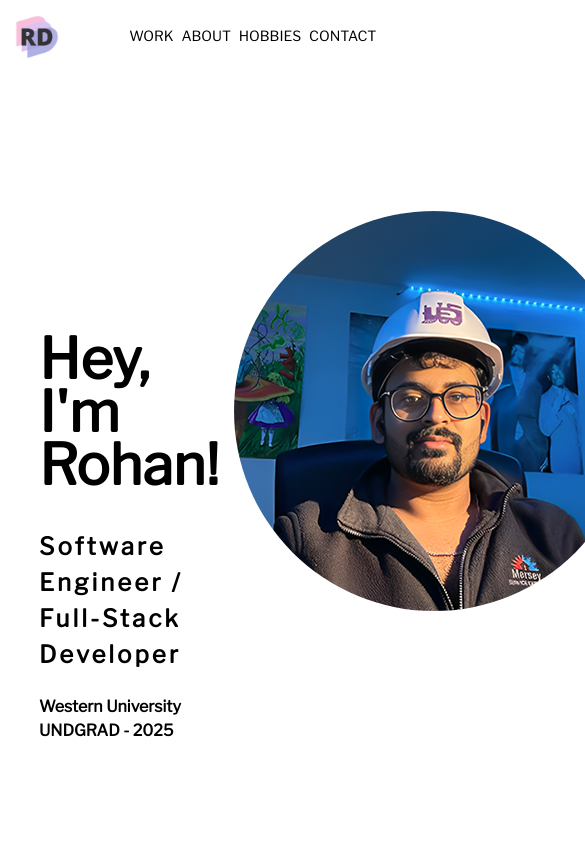
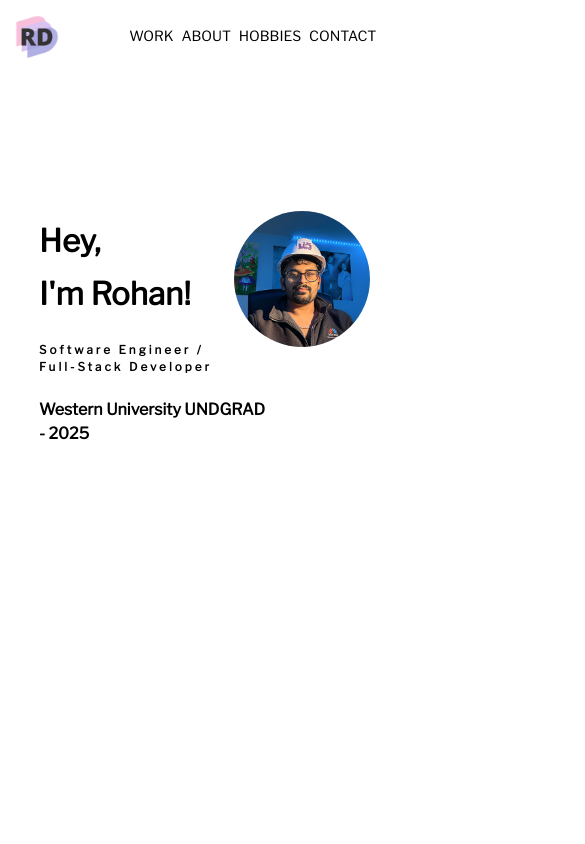
Before and after one commit to RoaringRohan/personal-portfolio, a React (Create React App) app: page / in a window 390 px wide. Shown: the top 844 px of the page, 585 px wide, since content can reach past the window. Built offline with nearby package versions, Linux system fonts and the light colour scheme.

Commit message:
Adding some css responsiveness for different screen sizes on home page

```diff
--- a/src/components/Home/Portrait/index.js
+++ b/src/components/Home/Portrait/index.js
@@ -43,19 +43,19 @@ const Portrait = () => {
     const renderGlitchImage = (imageIndex) => {
         switch (imageIndex) {
             case 1:
-                return <img src={Pix1} alt="Glitch" style={{borderRadius: '50%'}} />;
+                return <img src={Pix1} alt="Glitch" style={{borderRadius: '50%', objectFit: 'cover', width: '100%', height: '100%'}} />;
             case 2:
-                return <img src={Pix2} alt="Glitch" style={{borderRadius: '50%'}} />;
+                return <img src={Pix2} alt="Glitch" style={{borderRadius: '50%', objectFit: 'cover', width: '100%', height: '100%'}} />;
             case 3:
-                return <img src={Pix3} alt="Glitch" style={{borderRadius: '50%'}} />;
+                return <img src={Pix3} alt="Glitch" style={{borderRadius: '50%', objectFit: 'cover', width: '100%', height: '100%'}} />;
             case 4:
-                return <img src={Pix4} alt="Glitch" style={{borderRadius: '50%'}} />;
+                return <img src={Pix4} alt="Glitch" style={{borderRadius: '50%', objectFit: 'cover', width: '100%', height: '100%'}} />;
             case 5:
-                return <img src={Pix5} alt="Glitch" style={{borderRadius: '50%'}} />;
+                return <img src={Pix5} alt="Glitch" style={{borderRadius: '50%', objectFit: 'cover', width: '100%', height: '100%'}} />;
             case 6:
-                return <img src={Pix6} alt="Glitch" style={{borderRadius: '50%'}} />;
+                return <img src={Pix6} alt="Glitch" style={{borderRadius: '50%', objectFit: 'cover', width: '100%', height: '100%'}} />;
             default:
-                return <img src={Picture} alt="My Face" style={{borderRadius: '50%'}} />;
+                return <img src={Picture} alt="My Face" style={{borderRadius: '50%', objectFit: 'cover', width: '100%', height: '100%'}} />;
         }
     };
 
--- a/src/components/Home/Portrait/index.scss
+++ b/src/components/Home/Portrait/index.scss
@@ -1,8 +1,6 @@
 .portraits {
     .portrait-container {
         position: absolute;
-        left: 60%;
-        top: 25%;
         width: 200px; // Adjust the width and height as needed
         height: 200px;
         border-radius: 50%; // Makes the container circular
@@ -30,6 +28,5 @@
                 }
             }
         }
-      }
-
+    }
 }
--- a/src/components/Home/index.scss
+++ b/src/components/Home/index.scss
@@ -56,6 +56,33 @@
                 transform: translateY(0);
             }
         }
+
+        @media only screen and (max-width: 450px) {
+            .portrait {
+                padding-right: 20px;
+            }
+
+            .text-zone {
+                top: 23%;
+                width: 60%;
+            }
+
+            h1 {
+                font-size: 8vw;
+            }
+
+            h2 {
+                font-size: 3vw;
+                width: 85%;
+            }
+        }
+
+        @media only screen and (min-width: 768px) and (max-width: 1440px) {
+
+        }
+
+        @media only screen and (min-width: 1441px) {
+
+        }
     }
-
 }
```
